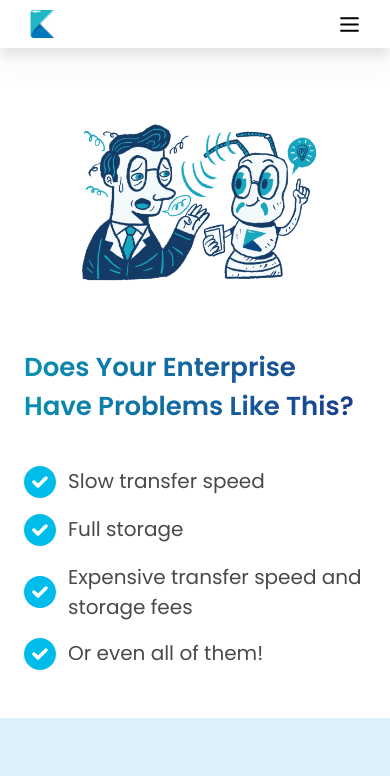
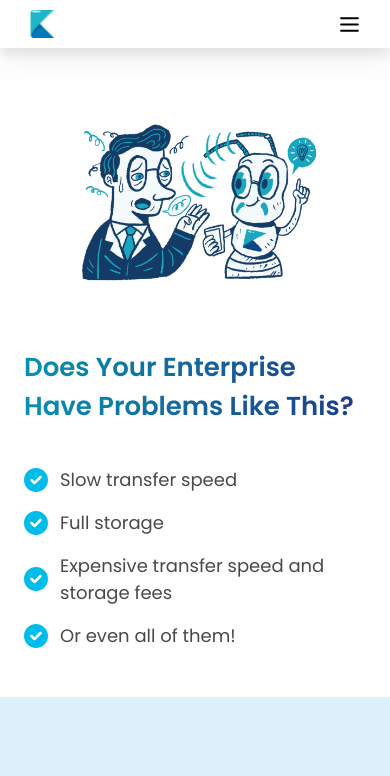
Before and after one commit to daffakamal/kecilin-clone, a Next.js app: page /Enterprise in a window 390 px wide. Shown: the top 776 px of the page. Built offline with nearby package versions, Linux system fonts and the light colour scheme.

Commit message:
fix(Enterprise): add min-height in title section

```diff
--- a/components/Enterprise/title.js
+++ b/components/Enterprise/title.js
@@ -1,16 +1,15 @@
 import Image from "next/image";
-
 import TitleImg from "../../assets/Images/Enterprise/enterprise-header.png";
 import ChecklistImg from "../../assets/Images/checklist.svg";
 import { enterpriseList } from "../data/dataEnterprise";
 
 export default function Title() {
   return (
-    <div className="w-full h-full bg-white px-[24px] sm:px-16 pt-0 md:pt-16 pb-12 sm:pb-14 md:pb-16 g:py-24 xl:py-32">
+    <div className="w-full grid content-center min-h-full md:min-h-[30vh] lg:min-h-[22vh] 2xl:min-h-[50vh] bg-white px-[24px] sm:px-16 pt-0 md:pt-16 pb-12 sm:pb-14 md:pb-16 g:py-24 xl:py-32">
       <div className="mx-auto large:max-w-[1100px] md:flex items-center gap-x-10 lg:gap-x-[4rem]">
         <Image
           src={TitleImg.src}
-          className="mx-auto w-[300px] xs:w-[340px] md:w-[300px] lg:w-[370px] xl:w-[450px] 3xl:w-auto pointer-events-none"
+          className="mx-auto w-[300px] xs:w-[340px] md:w-[300px] lg:w-[480px] xl:w-[500px] 3xl:w-auto pointer-events-none"
           width={554}
           height={554}
           loading="lazy"
@@ -20,18 +19,18 @@ export default function Title() {
           <h1 className="font-PoppinsSemi text-[26px] sm:text-[28px] lg:text-[32px] xl:text-[36px] text-transparent bg-clip-text bg-gradient-to-r from-cyan-600 to-blue-900">
             Does Your Enterprise Have Problems Like This?
           </h1>
-          <div className="pt-[2.5rem] md:pt-[3rem] grid gap-y-4">
+          <div className="pt-[2.5rem] lg:pt-[3rem] grid gap-y-4">
             {enterpriseList.map((item) => (
-              <ul key={item.id} className="w-full flex gap-x-3 mx-auto">
+              <ul key={item.id} className="w-full flex gap-x-3 m-auto">
                 <Image
                   src={ChecklistImg.src}
-                  className="my-auto pointer-events-none"
+                  className="w-6 lg:w-7 my-auto pointer-events-none"
                   width={32}
                   height={32}
                   alt="Checklist"
                   loading="lazy"
                 />
-                <li className="w-fit font-PoppinsRegular text-[20px] lg:text-[20px] text-[#494949]">
+                <li className="w-fit font-PoppinsRegular text-[18px] lg:text-[20px] text-[#494949]">
                   {item.description}
                 </li>
               </ul>
```
